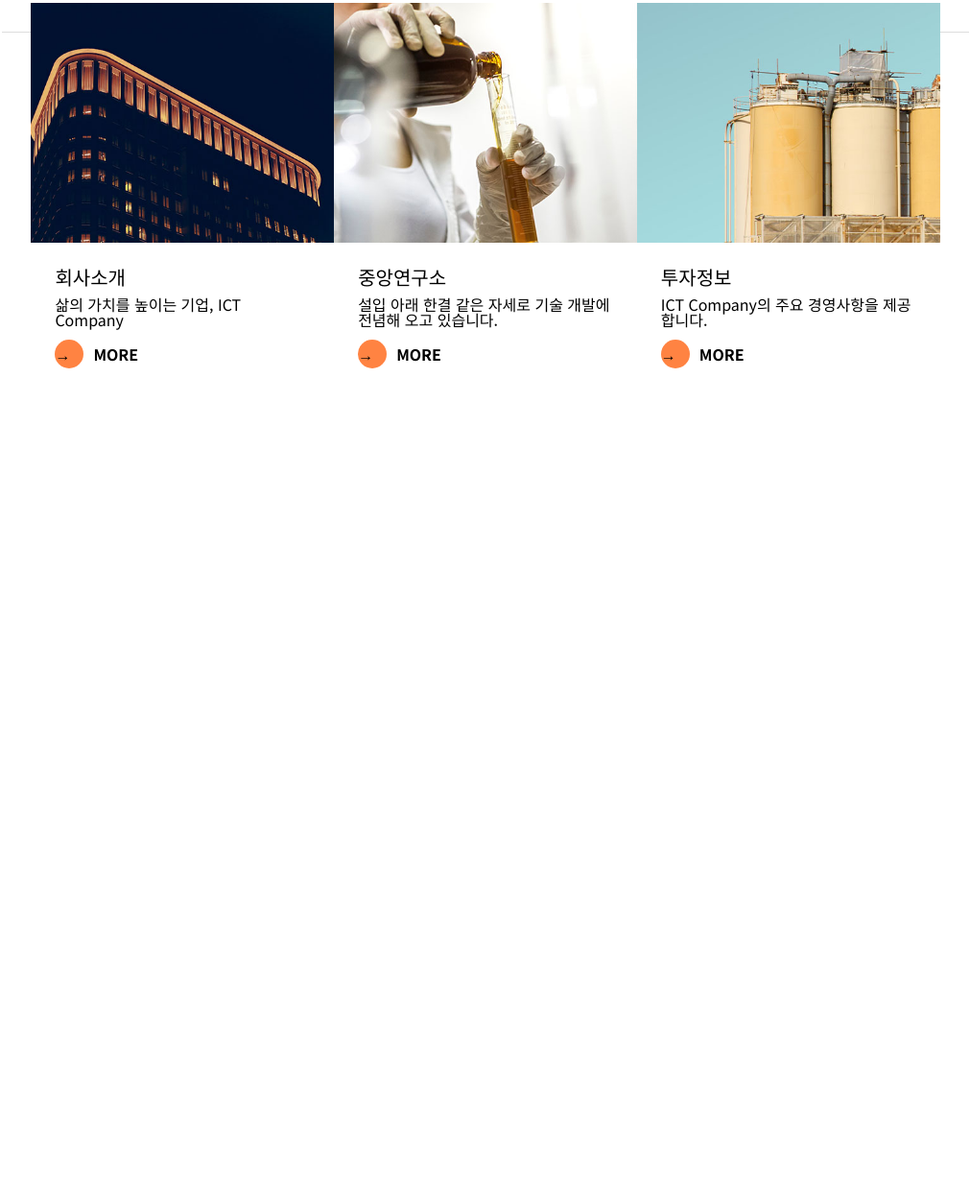
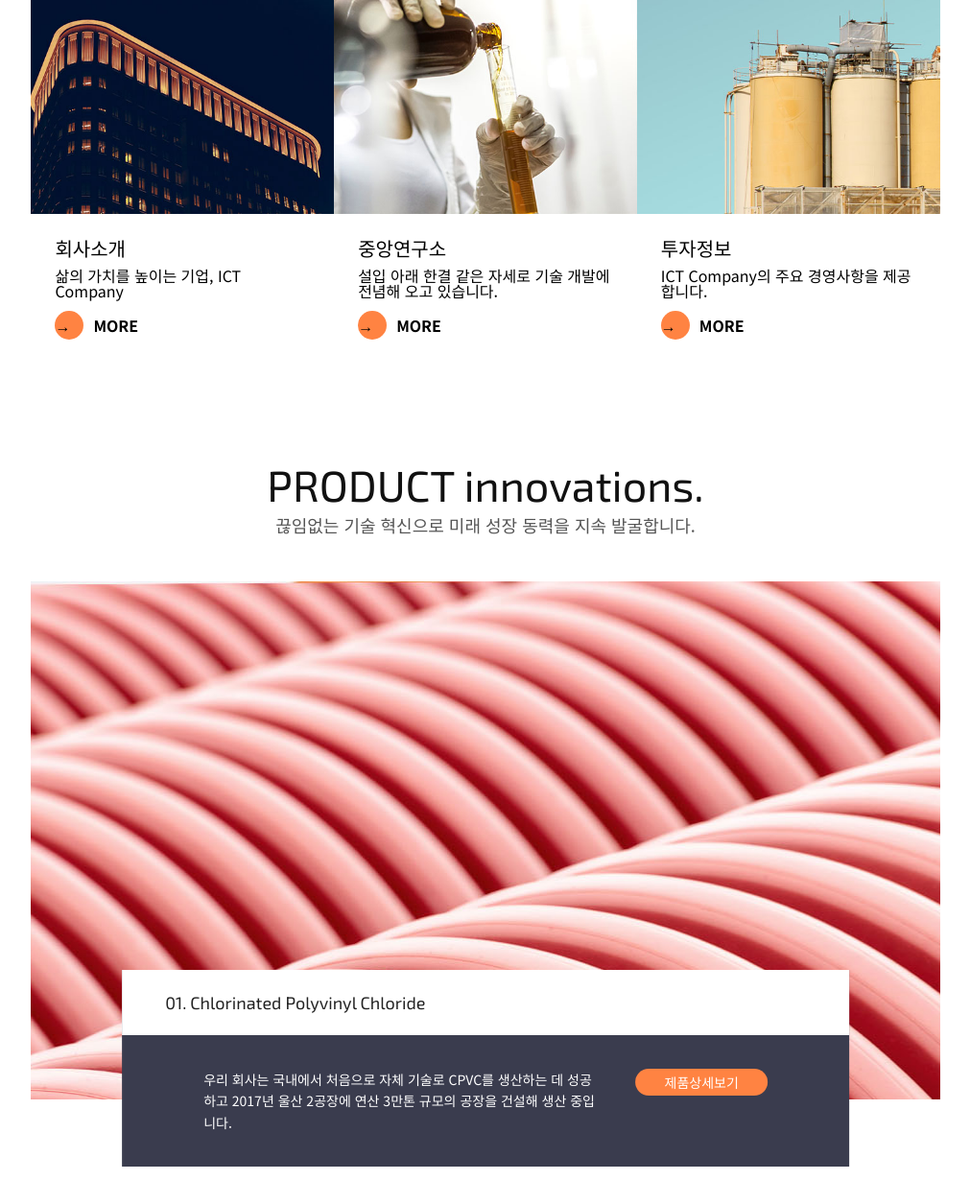
Before and after one commit to Yeom-SeungBin/CSS-template-company202401, a plain HTML site: page index.html in a window 1280 px wide. Shown: the part 1010-2265 px from the top of the page at 96% size, without its empty margins (134-1145 px from the left). Before the commit the page ends 1523 px from the top, so only its background shows below. Drawn offline with nearby package versions, Linux system fonts and the light colour scheme.

Commit message:
section.innovation 완료

```diff
--- a/CSS/main.css
+++ b/CSS/main.css
@@ -223,7 +223,7 @@ section.about {
 section.about .sub-container {
   margin-top: 30px;
   border-bottom: 1px solid #ddd;
-  padding: 30px;
+  padding-bottom: 30px;
 }
 
 section.about .sub-container li {
@@ -282,3 +282,60 @@ section.about .sub-container li a .text p.more::before {
   top: -7px;
   left: 0;
 }
+
+/* section.innovation style */
+section.innovation {
+  margin-bottom: 150px;
+}
+
+section.innovation .img-box {
+  margin-top: 50px;
+  height: 540px;
+  background: url(../img/product_1.jpg) no-repeat center / cover;
+
+  position: relative;
+}
+
+section.innovation .img-box .inner {
+  background: #3a3c4e;
+  width: 80%;
+  color: #fff;
+
+  position: absolute;
+  top: 75%;
+  left: 50%;
+  transform: translate(-50%, 0);
+}
+
+section.innovation .img-box .inner h3 {
+  background: #fff;
+  color: #222;
+  font-size: 18px;
+  padding: 25px 45px;
+  box-sizing: border-box;
+}
+
+section.innovation .img-box .inner .bottom {
+  padding: 35px 85px;
+  box-sizing: border-box;
+}
+
+section.innovation .img-box .inner .bottom p {
+  /* background: yellow; */
+  float: left;
+  width: 70%;
+  line-height: 1.6;
+}
+
+section.innovation .img-box .inner .bottom a {
+  /* background: aqua; */
+  /* display: block; -> float 사용할 거면 굳이 block으로 직접 바꿀 필요 없음 */
+  float: right;
+  padding: 7px 30px;
+  border-radius: 50px;
+  background: #ff8342;
+}
+
+section.innovation .img-box .inner .bottom a:hover {
+  background: #f86010;
+}
--- a/index.html
+++ b/index.html
@@ -110,7 +110,31 @@
     </section>
     <!-- end section.about -->
 
-  </div>
+    <!-- section.innovation -->
+    <section class="innovation">
+      <div class="title">
+        <h2 class="en">OUR PRODUCT innovations.</h2>
+        <p>끊임없는 기술 혁신으로 미래 성장 동력을 지속 발굴합니다.</p>
+      </div>
+      <div class="sub-container img-box">
+        <div class="inner">
+          <h3 class="en">01. Chlorinated Polyvinyl Chloride</h3>
+          <div class="bottom clearfix">
+            <p>
+            우리 회사는 국내에서 처음으로 자체 기술로 CPVC를 생산하는 데 성공하고 2017년 울산 2공장에 연산 3만톤 규모의
+            공장을 건설해 생산 중입니다.
+            </p>
+            <a href="#">제품상세보기</a>
+          </div>
+        </div>
+      </div>
+    </section>
+    <!-- end section.innovation -->
 
-</body>
+
+
+
+    </div>
+
+  </body>
 </html>
```
